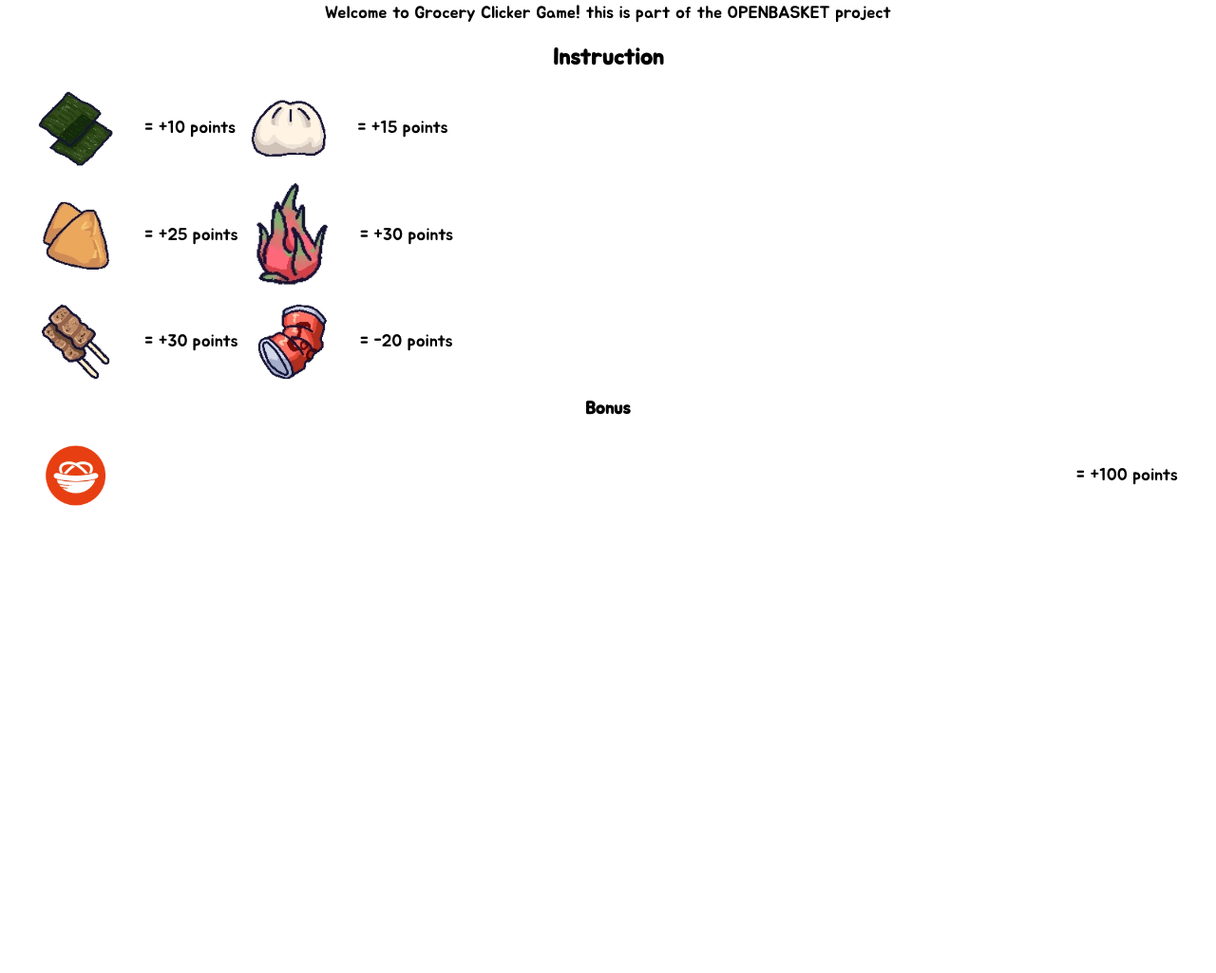
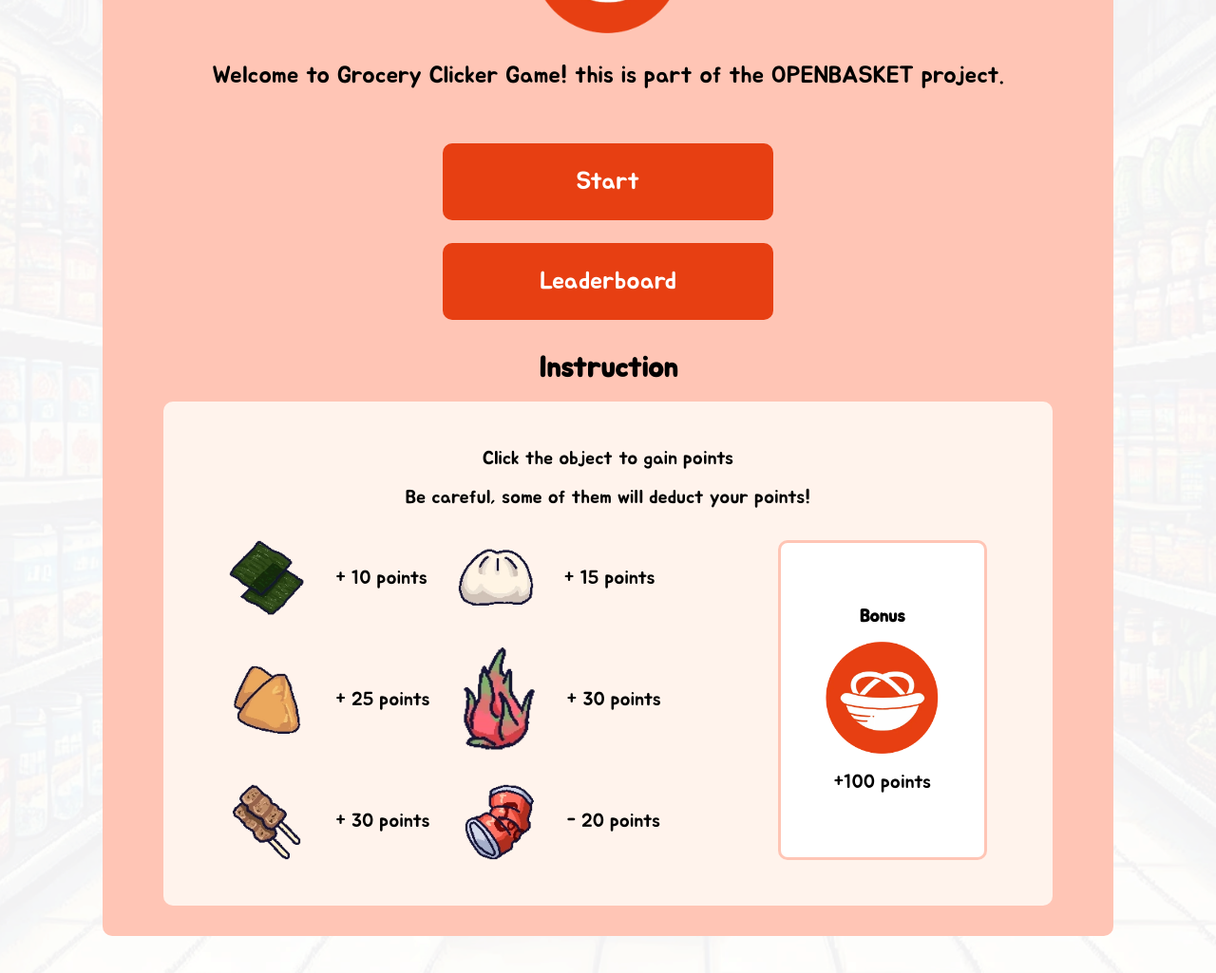
Before and after one commit to RaeJansen/OpenBasket, a website built with Parcel: page src/main-menu.html in a window 1280 px wide. Shown: the part 303-1328 px from the top of the page at 95% size. Before the commit the page ends 853 px from the top, so only its background shows below. Built offline with nearby package versions, Linux system fonts and the light colour scheme.

Commit message:
Main Menu
Main menu update

```diff
--- a/src/main-menu.html
+++ b/src/main-menu.html
@@ -11,43 +11,57 @@
 </head>
 <body>
     <div class="container">
-        <div>
+        <div class="heading">
             <h1>Grocery Clicker</h1>
             <img src="./assets/img/logo.webp" alt="" class="top-logo">
-            <p>Welcome to Grocery Clicker Game! this is part of the OPENBASKET project</p>
+            <p>Welcome to Grocery Clicker Game! this is part of the OPENBASKET project.</p>
         </div>
+
+        <div class="button">
+            <a href="game.html">Start</a>
+            <a href="leaderboard.html">Leaderboard</a>
+        </div>
+
         <div>
             <h2>Instruction</h2>
             <div class="instruction-flex">
+                <div class="instruction">
+                    <p>Click the object to gain points</p>
+                    <p>Be careful, some of them will deduct your points!</p>
+                </div>
+                <div class="inner-flex">
                     <div class="point-flex">
                         <img src="./assets/img/seaweed.webp" alt="seaweed">
-                    <p>= +10 points</p>
+                        <p>+ 10 points</p>
                     </div>
                     <div class="point-flex">
                         <img src="./assets/img/bao-bao.webp" alt="">
-                    <p>= +15 points</p>
+                        <p>+ 15 points</p>
                     </div>
                     <div class="point-flex">
                         <img src="./assets/img/mandazi.webp" alt="">
-                    <p>= +25 points</p>
+                        <p>+ 25 points</p>
                     </div>
                     <div class="point-flex">
                         <img src="./assets/img/dragon-fruit.webp" alt="">
-                    <p>= +30 points</p>
+                        <p>+ 30 points</p>
                     </div>
                     <div class="point-flex">
                         <img src="./assets/img/moo-ping.webp" alt="">
-                    <p>= +30 points</p>
+                        <p>+ 30 points</p>
                     </div>
                     <div class="point-flex">
                         <img src="./assets/img/pop-can.webp" alt="">
-                    <p>= -20 points</p>
+                        <p>- 20 points</p>
                     </div>
                 </div>
+                <div class="bonus-main">
                     <h3>Bonus</h3>
-                <div class="point-flex">
+                    <div class="point-flex bonus">
                         <img src="./assets/img/logo.webp" alt="">
-                    <p>= +100 points</p>
+                        <p>+100 points</p>
+                    </div>
+                </div>
             </div>
         </div>
     </div>
--- a/style.css
+++ b/style.css
@@ -1,19 +1,64 @@
+* {
+    padding: 0;
+    margin: 0;
+}
+
 body {
     padding: 0;
     font-family: "jua", italic;
     text-align: center;
+    margin: 3rem 0;
+    background: url(./src/assets/img/store-bg-opacity.webp) center/cover no-repeat;
+    /* background-color: #E73F12; */
 }
 
 .container {
-    max-width: 1200px;
+    max-width: 1000px;
     margin: 0 auto;
+    background-color: #ffc5b5;
+    padding: 2rem;
+    border-radius: 10px;
+}
+
+p {
+    font-size: 25px;
+}
+
+h1 {
+    font-size: 40px;
+}
+
+h2 {
+    font-size: 30px;
+    padding-bottom: 1rem;
+    padding-top: 2rem;
+}
+
+.heading {
+    padding: 2rem 0;
 }
 
 .instruction-flex {
     display: flex;
     flex-wrap: wrap;
-    width: 40%;
     gap: 1rem;
+    justify-content: center;
+    margin: 0 2rem;
+    padding: 3rem 0;
+    background-color: #fff3ec;
+    border-radius: 10px;
+    color: black;
+}
+
+.instruction-flex p {
+    font-size: 20px;
+}
+
+.inner-flex {
+    display: flex;
+    flex-wrap: wrap;
+    width: 60%;
+    gap: 2rem;
 }
 
 .point-flex {
@@ -23,14 +68,56 @@ body {
     gap: 2rem;
 }
 
+.bonus {
+    flex-direction: column;
+    justify-content: flex-start;
+    gap: 0;
+}
+
+.bonus-main {
+    background-color: white;
+    border-radius: 10px;
+    padding: 2rem;
+    display: flex;
+    flex-direction: column;
+    justify-content: center;
+    align-items: center;
+    border: 3px solid #ffc5b5;
+}
+
+.bonus-main .point-flex img {
+    width: 150px;
+}
+
 .top-logo {
     width: 200px;
-}
-
-p {
-    font-size: 18px;
 }
 
 .point-flex img {
     width: 80px;
 }
+
+.button {
+    display: flex;
+    flex-direction: column;
+    align-items: center;
+    gap: 1.5rem;
+    padding-top: 1.5rem;
+}
+
+.button a {
+    background-color: #E73F12;
+    padding: 1.5rem;
+    width: 30%;
+    text-decoration: none;
+    color: white;
+    font-size: 26px;
+    border-radius: 10px;
+}
+
+.instruction {
+    display: flex;
+    flex-direction: column;
+    gap: 1rem;
+    margin-bottom: 1rem;
+}
```
Also changed, not shown: src/assets/img/store-bg-opacity.webp (added). Lines whose indentation alone changed are shown as unchanged.
